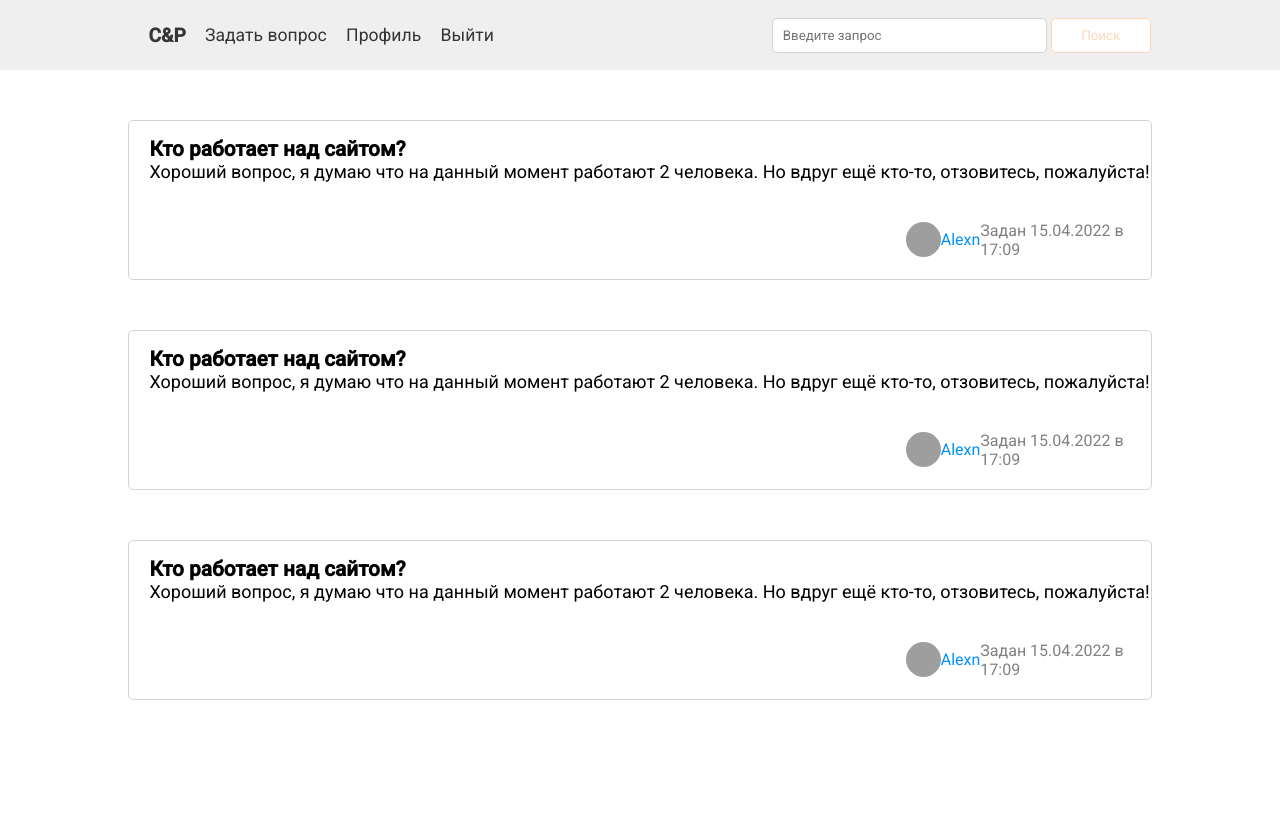
After one commit to DbINYA/test_repa_to_party_for_everybody, a Python web app: template templates/index.html in a window 1280 px wide. The commit adds this page. Run offline with Jinja, Linux system fonts and the light colour scheme; the template is opened without the code that fills it, so the values that code supplies are empty; grey boxes are pictures that could not be loaded.

Commit message:
Это крч главная страница, с заглушками. Пагинацию будем вместе делать, так что, пока что без неё.

```diff
--- a/static/css/cap.css
+++ b/static/css/cap.css
@@ -2,6 +2,7 @@
     padding: 0;
     margin: 0;
     box-sizing: border-box;
+    font-family: 'Roboto', sans-serif;
     /*font-family: Verdana, sans-serif;*/
 }
 header {
--- /dev/null
+++ b/static/css/index.css
@@ -0,0 +1,55 @@
+.topics {
+  margin: 120px auto;
+  width: 80%;
+}
+.topic {
+  height: 160px;
+  width: 100%;
+  border: 1px solid lightgrey;
+  border-radius: 5px;
+  display: flex;
+  justify-content: center;
+  align-items: flex-end;
+  flex-direction: column;
+  margin-bottom: 50px;
+}
+.topic .user_logo {
+  height: 35px;
+  width: 35px;
+  border-radius: 50%;
+}
+.topic div {
+  height: 50%;
+  /*width: 100%;*/
+}
+.topic .topic_info_text {
+  width: 98%;
+  display: flex;
+  justify-content: center;
+  flex-direction: column;
+  align-items: flex-start;
+}
+.topic .topic_info_text .topic_header {
+  font-weight: bold;
+  font-size: 1.3em;
+}
+.topic .topic_info_text .topic_text {
+  height: 30%;
+  font-size: 18px;
+}
+
+
+.topic .topic_info_user {
+  width: 22%;
+  display: flex;
+  justify-content: space-evenly;
+  align-items: center;
+  margin-right: 2%;
+}
+.topic .topic_info_user .user_link {
+  color: #0090ff;
+  text-decoration: none;
+}
+.topic .topic_info_user .date {
+  color: gray;
+}
--- /dev/null
+++ b/templates/index.html
@@ -0,0 +1,113 @@
+<!doctype html>
+<html lang="ru">
+<head>
+  <meta charset="UTF-8">
+  <meta name="viewport"
+        content="width=device-width, user-scalable=no, initial-scale=1.0, maximum-scale=1.0, minimum-scale=1.0">
+  <meta http-equiv="X-UA-Compatible" content="ie=edge">
+
+
+  <link rel="preconnect" href="https://fonts.googleapis.com">
+  <link rel="preconnect" href="https://fonts.gstatic.com" crossorigin>
+  <link href="https://fonts.googleapis.com/css2?family=Roboto:wght@400;500&display=swap" rel="stylesheet">
+
+  <link rel="stylesheet" href="../static/css/cap.css">
+  <link rel="stylesheet" href="../static/css/index.css">
+
+  <title>Главная</title>
+</head>
+<body>
+<div class="wrapper">
+  <!-- Шапка -->
+  <header>
+
+    <div class="menu">
+      <div class="logo">
+        <a>C&P</a>
+      </div>
+
+      <!--  Для тех кто нет    -->
+<!--      <a href="">Зарегистрироваться</a>-->
+<!--      <a href="">Войти</a>-->
+
+      <!--   Для тех кто залогинился   -->
+
+            <a href="">Задать вопрос</a>
+            <a href="">Профиль</a>
+            <a href="">Выйти</a>
+
+
+    </div>
+
+    <div class="search">
+
+      <form action="">
+        <input type="text" name="" placeholder="Введите запрос">
+        <input type="submit" name="" value="Поиск">
+      </form>
+
+    </div>
+
+
+  </header>
+
+
+<!-- Блок с вопросами -->
+  <div class="topics">
+
+<!-- Один вопрос   -->
+    <div class="topic">
+<!-- Блок с  заголовком, ссылкой на вопрос отдельно, и частью вопроса     -->
+      <div class="topic_info_text">
+        <a class="topic_header">Кто работает над сайтом?</a>
+        <span class="topic_text">Хороший вопрос, я думаю что на данный момент работают 2 человека.
+            Но вдруг ещё кто-то, отзовитесь, пожалуйста!</span>
+      </div>
+<!--  Инфа юзера (лого и ник, ник - ссылка на профиль юзера) и дата и время когда был задан вопрос    -->
+      <div class="topic_info_user">
+        <img alt="Не удалось загрузить изображение" src="https://static.wikia.nocookie.net/crossout/images/d/d6/%D0%A1%D0%B0%D0%BD%D0%B3%D0%B0%D0%B9.jpg/revision/latest?cb=20181018111512&path-prefix=ru" class="user_logo">
+        <a href="" class="user_link">Alexn</a>
+        <span class="date">Задан 15.04.2022 в 17:09</span>
+      </div>
+    </div>
+
+
+    <!-- Один вопрос   -->
+    <div class="topic">
+      <!-- Блок с  заголовком, ссылкой на вопрос отдельно, и частью вопроса     -->
+      <div class="topic_info_text">
+        <a class="topic_header">Кто работает над сайтом?</a>
+        <span class="topic_text">Хороший вопрос, я думаю что на данный момент работают 2 человека.
+            Но вдруг ещё кто-то, отзовитесь, пожалуйста!</span>
+      </div>
+      <!--  Инфа юзера (лого и ник, ник - ссылка на профиль юзера) и дата и время когда был задан вопрос    -->
+      <div class="topic_info_user">
+        <img alt="Не удалось загрузить изображение" src="https://static.wikia.nocookie.net/crossout/images/d/d6/%D0%A1%D0%B0%D0%BD%D0%B3%D0%B0%D0%B9.jpg/revision/latest?cb=20181018111512&path-prefix=ru" class="user_logo">
+        <a href="" class="user_link">Alexn</a>
+        <span class="date">Задан 15.04.2022 в 17:09</span>
+      </div>
+    </div>
+
+
+    <!-- Один вопрос   -->
+    <div class="topic">
+      <!-- Блок с  заголовком, ссылкой на вопрос отдельно, и частью вопроса     -->
+      <div class="topic_info_text">
+        <a class="topic_header">Кто работает над сайтом?</a>
+        <span class="topic_text">Хороший вопрос, я думаю что на данный момент работают 2 человека.
+            Но вдруг ещё кто-то, отзовитесь, пожалуйста!</span>
+      </div>
+      <!--  Инфа юзера (лого и ник, ник - ссылка на профиль юзера) и дата и время когда был задан вопрос    -->
+      <div class="topic_info_user">
+        <img alt="Не удалось загрузить изображение" src="https://static.wikia.nocookie.net/crossout/images/d/d6/%D0%A1%D0%B0%D0%BD%D0%B3%D0%B0%D0%B9.jpg/revision/latest?cb=20181018111512&path-prefix=ru" class="user_logo">
+        <a href="" class="user_link">Alexn</a>
+        <span class="date">Задан 15.04.2022 в 17:09</span>
+      </div>
+    </div>
+
+
+  </div>
+
+</div>
+</body>
+</html>
--- a/templates/log.html
+++ b/templates/log.html
@@ -10,8 +10,8 @@
   <link rel="preconnect" href="https://fonts.gstatic.com" crossorigin>
   <link href="https://fonts.googleapis.com/css2?family=Roboto:wght@400;500&display=swap" rel="stylesheet">
 
+  <link rel="stylesheet" href="../static/css/cap.css">
   <link rel="stylesheet" href="../static/css/form.css">
-  <link rel="stylesheet" href="../static/css/cap.css">
   <title>Вход</title>
 </head>
 <body>
```
